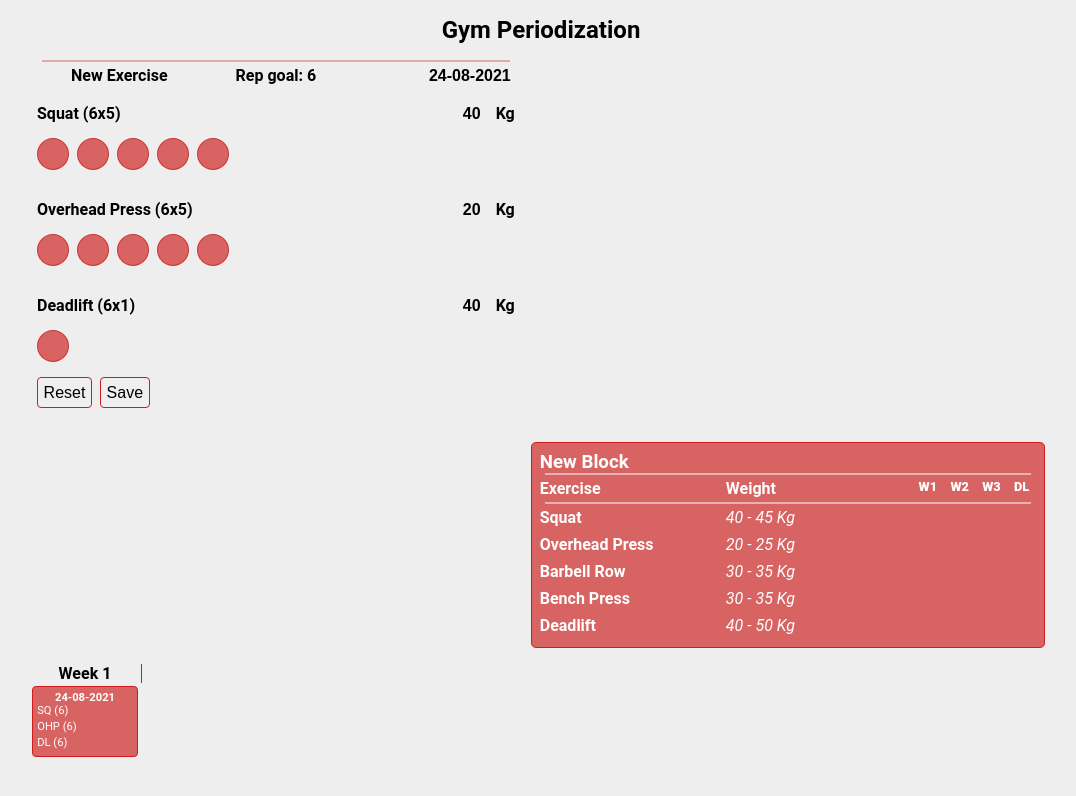
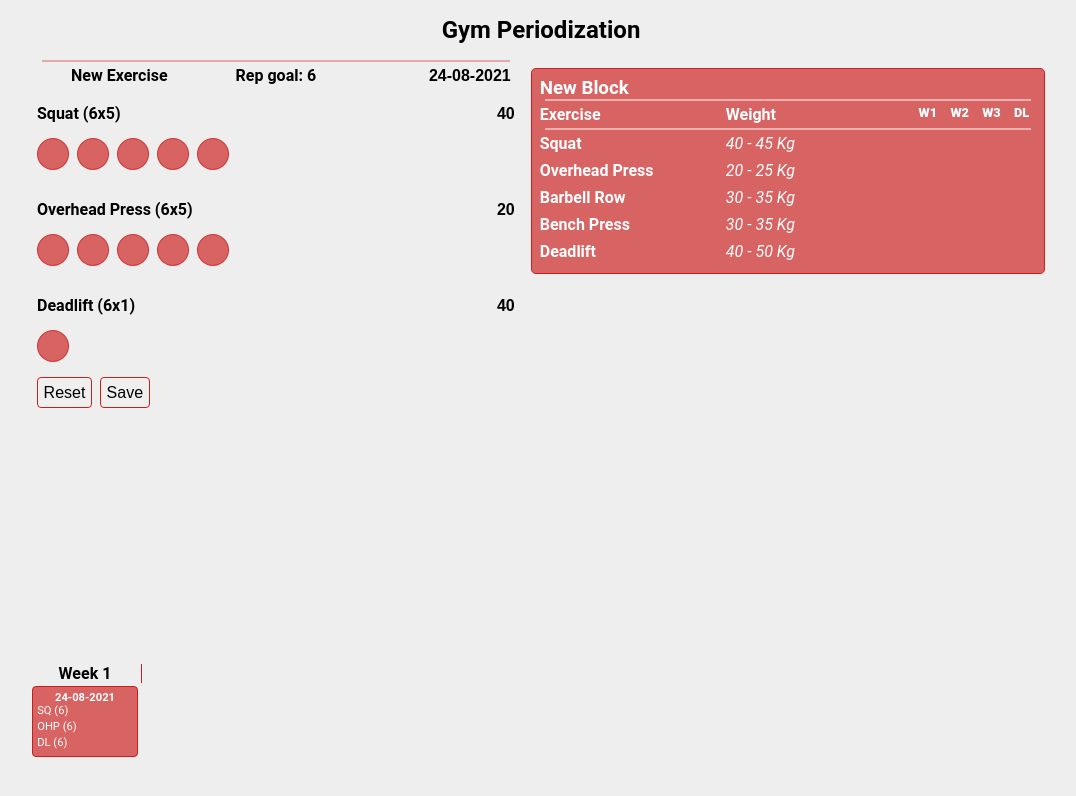
Before and after one commit to Gavaar/gym_periodization, a React (Create React App) app: page / in a window 1280 px wide. Shown: the top 796 px of the page, without its empty margins (99-1175 px from the left). Built offline with nearby package versions, Linux system fonts and the light colour scheme.

Commit message:
0.0.1g finally changing shit works

```diff
--- /dev/null
+++ b/src/__components__/input-field/text-input-field/text-input-field.css
@@ -0,0 +1,15 @@
+.TextInput {
+    background: transparent;
+    border: 0;
+    padding: 0;
+    font-size: 1rem;
+    font-weight: 700;
+    flex: 1 0 0;
+    text-align: end;
+    min-width: 0;
+    outline-color: var(--main-light);
+}
+.TextInput:hover {
+    box-shadow: 0px 4px 3px -3px var(--main);
+    transition: 0.2s;
+}
--- /dev/null
+++ b/src/__components__/input-field/text-input-field/text-input-field.tsx
@@ -0,0 +1,38 @@
+import './text-input-field.css';
+import React, { Dispatch, useEffect, useState } from "react";
+
+function useTextInput(initValue: string) {
+    const [inputState, setInputState] = useState('');
+
+    useEffect(() => {
+        setInputState(`${initValue}`);
+    }, [initValue]);
+
+    return [inputState, setInputState] as [string, Dispatch<string>];
+}
+
+interface TextInputProps {
+    onBlur: (nv: string) => any;
+    inputType?: 'text' | 'number';
+    value?: any;
+    onChange?: (nv: string) => any;
+}
+export default function TextInput({ value, onBlur, onChange: onChangeProp, inputType = 'text' }: TextInputProps): JSX.Element {
+    const [inputState, setInputState] = useTextInput(value);
+
+    function triggerOnChange(ev: React.ChangeEvent<HTMLInputElement>) {
+        const { value: targetValue } = ev.target;
+        setInputState(targetValue);
+        if (onChangeProp) {
+            onChangeProp(targetValue);
+        }
+    }
+
+    return (
+        <input className="TextInput"
+            type={inputType}
+            onChange={triggerOnChange}
+            onBlur={(e) => onBlur(e.target.value)}
+            value={inputState}/>
+    );
+}
--- a/src/home/__states/blocks.ts
+++ b/src/home/__states/blocks.ts
@@ -3,15 +3,14 @@ import { useEffect, useState } from "react";
 import { ExerciseBlock, NewExerciseBlock } from "../blocks/block/block.model";
 
 function addNewBlockWhenLastIsFull(blocks: ExerciseBlock[]): ExerciseBlock[] {
-    const { length } = blocks;
-    const lastBlock = blocks[length - 1];
+    const lastBlock = blocks[0];
 
-    if (!length) {
+    if (!blocks.length) {
         blocks.push(new NewExerciseBlock());
     }
     if (lastBlock?.day_ids.length >= 12) {
         const { exercise_configuration } = lastBlock;
-        blocks.push(new NewExerciseBlock(exercise_configuration));
+        blocks.unshift(new NewExerciseBlock(exercise_configuration));
     }
 
     return blocks;
@@ -32,7 +31,7 @@ export function useBlocks(ids: number[]): ExerciseBlock[] {
     const [blocks, setBlocks] = useState<ExerciseBlock[]>([]);
 
     useEffect(() => {
-        const idPromises = ids.map(id => getBlock(id));
+        const idPromises = ids.map(id => getBlock(id)).reverse();
         Promise.all(idPromises).then(blocks => {
             setBlocks(addNewBlockWhenLastIsFull(blocks));
         });
--- a/src/home/__states/selected-block-id.tsx
+++ b/src/home/__states/selected-block-id.tsx
@@ -6,7 +6,7 @@ function useSelectedBlockId(blocks: { id: number }[]) {
 
     useEffect(() => {
         if (blocks.length) {
-            const selectedBlockId = blocks[blocks.length - 1]?.id;
+            const selectedBlockId = blocks[0]?.id;
             setSelectedBlock(selectedBlockId);
         }
     }, [blocks]);
--- a/src/home/blocks/blocks.css
+++ b/src/home/blocks/blocks.css
@@ -1,7 +1,6 @@
 .Blocks {
     display: flex;
-    flex-flow: column-reverse nowrap;
-    justify-content: end;
+    flex-flow: column nowrap;
     max-height: 100%;
     overflow: auto;
     padding: 0.5rem 0;
--- a/src/home/selected-exercise-day/exercise-set/exercise-set.css
+++ b/src/home/selected-exercise-day/exercise-set/exercise-set.css
@@ -15,22 +15,6 @@
 
 .ExerciseSet__title-child {
     flex: 1 0 0;
-}
-
-.ExerciseSet__input {
-    background: transparent;
-    border: 0;
-    padding: 0;
-    font-size: 1rem;
-    font-weight: 700;
-    flex: 1 0 0;
-    text-align: end;
-    min-width: 0;
-    outline-color: var(--main-light);
-}
-.ExerciseSet__input:hover {
-    box-shadow: 0px 4px 3px -3px var(--main);
-    transition: 0.2s;
 }
 
 .ExerciseSet__reps {
--- a/src/home/selected-exercise-day/exercise-set/exercise-set.tsx
+++ b/src/home/selected-exercise-day/exercise-set/exercise-set.tsx
@@ -5,12 +5,13 @@ import DecreasingNumberButton from '__components__/decreasing-number-button/decr
 import Store from 'home/__helpers/store/store';
 import { User, useSetDay } from '../../__states';
 import buildResetState from './__helpers/build-reset-state';
-import React, { useContext, useState } from 'react';
+import { useContext } from 'react';
 import { HomeProvider } from 'home/__states';
 import findFailedExercises from './__helpers/find-failed-exercises';
 import copyOfDayWithState from './__helpers/copy-day-with-state';
 import useDay from 'home/__states/day';
 import useBlock from 'home/__states/block';
+import TextInput from '__components__/input-field/text-input-field/text-input-field';
 
 interface ExerciseSetProps { day: ExerciseDay; block: ExerciseBlock };
 function ExerciseSet({ day, block }: ExerciseSetProps): JSX.Element {
@@ -20,7 +21,6 @@ function ExerciseSet({ day, block }: ExerciseSetProps): JSX.Element {
     const [blockIds, setBlockIds] = useContext(HomeProvider);
     const [dayData, setDayData] = useDay(day);
     const [blockData, setBlockData] = useBlock(block);
-    const [weights, setWeight] = useState<{ [ex in Exercises]?: number }>({});
     const { id, rep_goal } = dayData;
     const { daySetState, dayExerciseBody, setDayBody } = useSetDay(dayData, blockData);
 
@@ -66,22 +66,25 @@ function ExerciseSet({ day, block }: ExerciseSetProps): JSX.Element {
         setDayBody({ ...daySetState, [serieKey]: nv });
     }
 
-    const onChangeDate = (event: React.ChangeEvent<HTMLInputElement>) => {
-        setDayData({ ...dayData, date: event.target.value });
+    const onChangeDate = (newDate: string) => {
+        const newDay = copyOfDayWithState(dayData, daySetState);
+        setDayData({ ...newDay, date: newDate });
     }
 
-    function onConfirmChangeWeight(exercise: Exercises) {
+    function onConfirmChangeWeight(newValue: string, exercise: Exercises) {
         const { modifier } = blockData.exercise_configuration[exercise];
         const oldWeight = dayExerciseBody.find(e => e.exercise === exercise)!.weight;
-        let newWeight = weights[exercise] || oldWeight;
-        if (day.rep_goal === 6 || day.rep_goal === 3) newWeight -= modifier;
-        if (day.rep_goal === 4) newWeight += modifier;
-        if (weights[exercise] !== oldWeight && window.confirm('Are you sure? This would change the whole block')) {
+        let newWeight = +newValue;
+
+        if (newWeight !== oldWeight && window.confirm('Are you sure? This would change the whole block')) {
+            // weight for low weeks is lower than modifer, and for 3rd week is higher. So we normalize
+            if (day.rep_goal === 6 || day.rep_goal === 3) newWeight += modifier;
+            if (day.rep_goal === 4) newWeight -= modifier;
+
             blockData.exercise_configuration[exercise]!.medium_weight = newWeight;
             setBlockData(blockData);
-        } else {
-            setWeight({ ...weights, [exercise]: oldWeight });
-        }
+            console.log(blockData);
+       }
     }
 
     return (<article className="ExerciseSet">
@@ -89,7 +92,7 @@ function ExerciseSet({ day, block }: ExerciseSetProps): JSX.Element {
         <h3 className="ExerciseSet__title">
             <span className="ExerciseSet__title-child">{(id !== -1) ? `Exercise #${id}` : 'New Exercise'}</span>
             <span className="ExerciseSet__title-child">Rep goal: {rep_goal}</span>
-            <input className="ExerciseSet__input" value={dayData.date} onChange={onChangeDate} />
+            <TextInput value={dayData.date} onBlur={onChangeDate}/>
         </h3>
 
         <div className="ExerciseSet__reps">
@@ -99,10 +102,9 @@ function ExerciseSet({ day, block }: ExerciseSetProps): JSX.Element {
                     <div key={key} className="ExerciseSet__reps-exercise">
                         <strong className="ExerciseSet__exercise-info">
                             <span>{title} ({repsAndSeries})</span>
-                            <input className="ExerciseSet__input" type="number"
-                                value={weights[exercise] || weight}
-                                onBlur={() => onConfirmChangeWeight(exercise)}
-                                onChange={e => setWeight({ ...weights, [exercise]: +e.target.value}) }/>Kg
+                            <TextInput value={weight}
+                                onBlur={(nv) => onConfirmChangeWeight(nv, exercise)}
+                            />
                         </strong>
                         <div className="ExerciseSet__reps-buttons">
                             {seriesArray.map(serie => {
```
